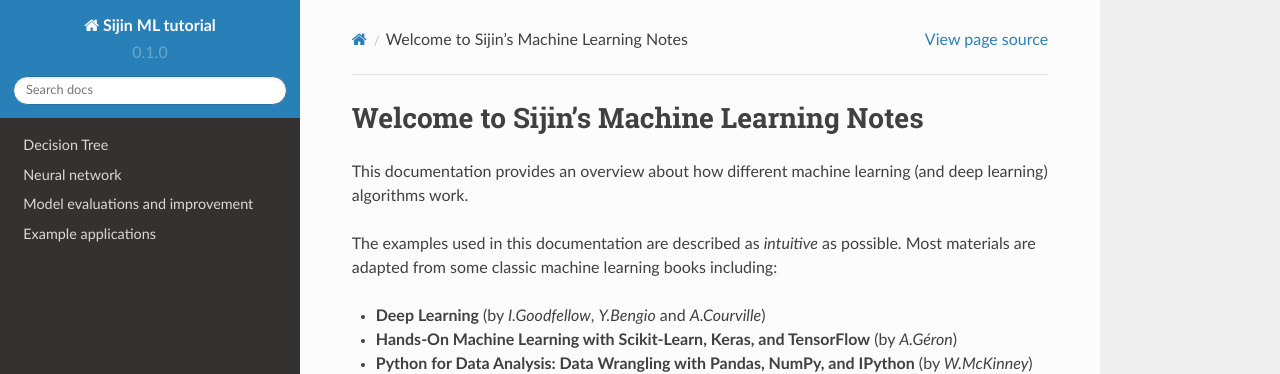
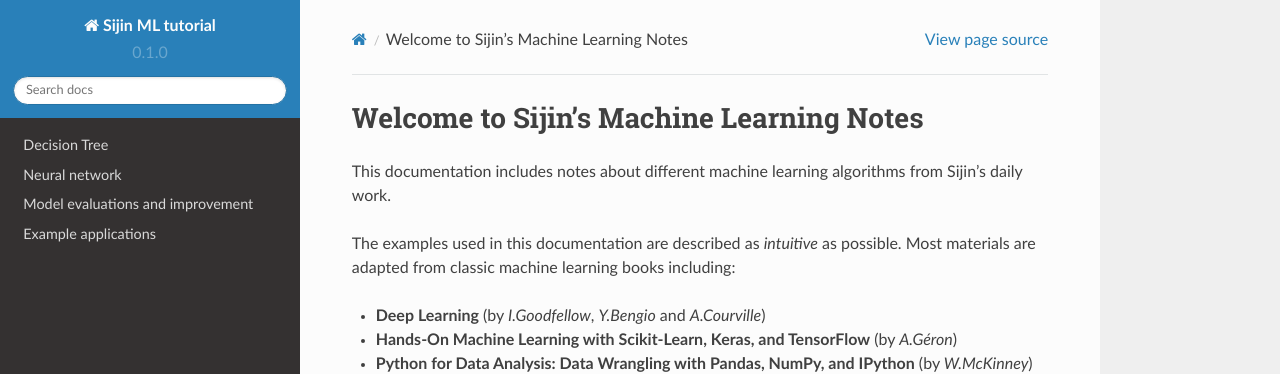
Before and after one commit to jzanetti/Sijin_ML, a Sphinx documentation site: the page built from docs/source/index.rst, in a window 1280 px wide and 1286 px high. Shown: the top 374 px of the window. Built offline with Sphinx 7.4.7 and the Read the Docs theme 2.0.0, drawn with Linux system fonts in a browser that asks for light colours.

Commit message:
Update index.rst

```diff
--- a/docs/source/index.rst
+++ b/docs/source/index.rst
@@ -1,9 +1,9 @@
 Welcome to Sijin's Machine Learning Notes
 ===================================
 
-This documentation provides an overview about how different machine learning (and deep learning) algorithms work.
+This documentation includes notes about different machine learning algorithms from Sijin's daily work.
 
-The examples used in this documentation are described as *intuitive* as possible. Most materials are adapted from some classic machine learning books including:
+The examples used in this documentation are described as *intuitive* as possible. Most materials are adapted from classic machine learning books including:
 
 * **Deep Learning** (by *I.Goodfellow*, *Y.Bengio* and *A.Courville*)
 * **Hands-On Machine Learning with Scikit-Learn, Keras, and TensorFlow** (by *A.Géron*)
```
